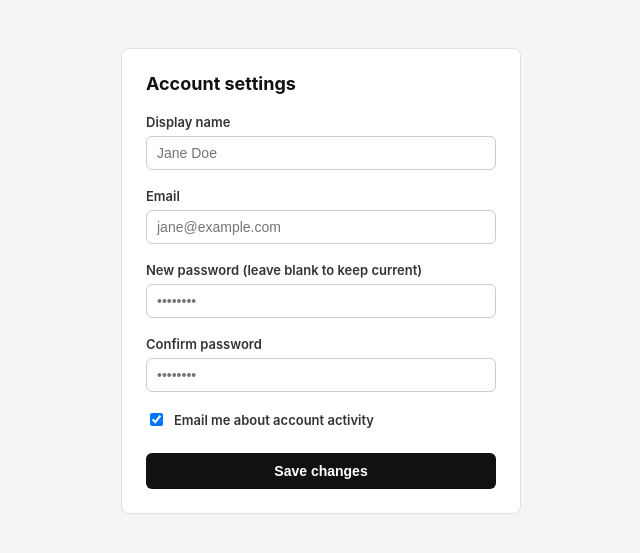
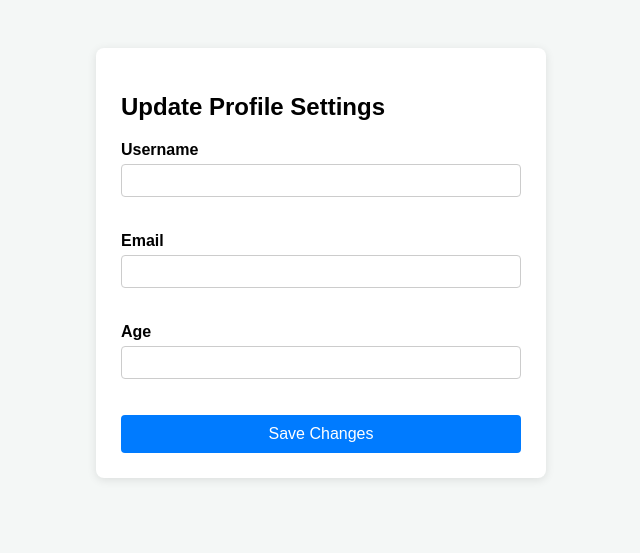
Before and after one commit to Brisk77/AI_Assit_Workflow, a Flask app: page / in a window 1280 px wide. Shown: the top 553 px of the page, without its empty margins (319-959 px from the left). Run offline with Flask 3, Linux system fonts and the light colour scheme.

Commit message:
feat: complete round 2 precise prompt form

```diff
--- a/app.py
+++ b/app.py
@@ -1,25 +1,51 @@
 from flask import Flask, render_template, request, jsonify
+import re
 
 app = Flask(__name__)
 
-def validate_settings(data):
-    errors = {}
-    display_name = data.get("displayName")
-    if not display_name:
-        errors["displayName"] = "Display name is required"
-    return errors
+# Basic email validation regex
+EMAIL_REGEX = r'^[a-zA-Z0-9_.+-]+@[a-zA-Z0-9-]+\.[a-zA-Z0-9-.]+$'
 
-@app.route("/")
-def home():
-    return render_template("index.html")
+@app.route('/')
+def index():
+    return render_template('index.html')
 
-@app.route("/settings", methods=["POST"])
+@app.route('/update-settings', methods=['POST'])
 def update_settings():
     data = request.get_json() or {}
-    errors = validate_settings(data)
+    errors = {}
+
+    username = data.get('username', '').strip()
+    email = data.get('email', '').strip()
+    age = data.get('age')
+
+    # Username Validation
+    if not username:
+        errors['username'] = 'Username is required.'
+    elif len(username) < 3 or len(username) > 20:
+        errors['username'] = 'Username must be between 3 and 20 characters.'
+
+    # Email Validation
+    if not email:
+        errors['email'] = 'Email address is required.'
+    elif not re.match(EMAIL_REGEX, email):
+        errors['email'] = 'Please enter a valid email address.'
+
+    # Age Boundary Checks
+    if age is None or str(age).strip() == '':
+        errors['age'] = 'Age is required.'
+    else:
+        try:
+            age_num = int(age)
+            if age_num < 18 or age_num > 120:
+                errors['age'] = 'Age must be between 18 and 120.'
+        except ValueError:
+            errors['age'] = 'Age must be a valid integer.'
+
     if errors:
-        return jsonify({"errors": errors}), 400
-    return jsonify({"status": "saved"}), 200
+        return jsonify({'errors': errors}), 400
 
-if __name__ == "__main__":
+    return jsonify({'status': 'saved', 'message': 'Profile settings updated successfully!'}), 200
+
+if __name__ == '__main__':
     app.run(debug=True, port=5000)
--- a/templates/index.html
+++ b/templates/index.html
@@ -2,196 +2,84 @@
 <html lang="en">
 <head>
     <meta charset="UTF-8">
-<title>Account settings</title>
+    <meta name="viewport" content="width=device-width, initial-scale=1.0">
+    <title>Profile Settings (Round 2)</title>
     <style>
-  * { box-sizing: border-box; }
-  body {
-    font-family: -apple-system, BlinkMacSystemFont, "Segoe UI", sans-serif;
-    background: #f5f5f5;
-    display: flex;
-    justify-content: center;
-    padding: 40px 16px;
-  }
-  form {
-    background: #fff;
-    max-width: 400px;
-    width: 100%;
-    padding: 24px;
-    border: 1px solid #e0e0e0;
-    border-radius: 8px;
-  }
-  h2 { margin: 0 0 20px; font-size: 18px; color: #111; }
-  .field { margin-bottom: 18px; }
-  label { display: block; font-size: 13px; font-weight: 600; color: #333; margin-bottom: 6px; }
-  input[type="text"], input[type="email"], input[type="password"] {
-    width: 100%;
-    padding: 8px 10px;
-    font-size: 14px;
-    border: 1px solid #ccc;
-    border-radius: 6px;
-    outline: none;
-  }
-  input:focus { border-color: #2563eb; }
-  input.invalid { border-color: #dc2626; }
-  .error {
-    display: none;
-    color: #dc2626;
-    font-size: 12px;
-    margin-top: 4px;
-  }
-  .error.show { display: block; }
-  .checkbox-row { display: flex; align-items: center; gap: 8px; margin-bottom: 24px; font-size: 13px; color: #333; }
-  button {
-    width: 100%;
-    padding: 10px;
-    background: #111;
-    color: #fff;
-    border: none;
-    border-radius: 6px;
-    font-size: 14px;
-    font-weight: 600;
-    cursor: pointer;
-  }
-  button:disabled { opacity: 0.6; cursor: not-allowed; }
-  button:hover:not(:disabled) { background: #333; }
-  .status { text-align: center; font-size: 13px; margin-top: 10px; color: #16a34a; display: none; }
-  .status.show { display: block; }
+        body { font-family: Arial, sans-serif; background: #f4f7f6; padding: 40px; }
+        .form-container { max-width: 400px; margin: auto; background: white; padding: 25px; border-radius: 8px; box-shadow: 0 2px 10px rgba(0,0,0,0.1); }
+        .form-group { margin-bottom: 15px; }
+        label { display: block; margin-bottom: 5px; font-weight: bold; }
+        input { width: 100%; padding: 8px; box-sizing: border-box; border: 1px solid #ccc; border-radius: 4px; }
+        .error-message { color: #d9534f; font-size: 0.85em; margin-top: 4px; min-height: 1.2em; }
+        .success-message { color: #5cb85c; font-weight: bold; margin-bottom: 15px; text-align: center; }
+        button { width: 100%; padding: 10px; background: #007bff; color: white; border: none; border-radius: 4px; font-size: 16px; cursor: pointer; }
+        button:hover { background: #0056b3; }
     </style>
 </head>
 <body>
 
-<form id="settings-form" novalidate>
-  <h2>Account settings</h2>
+<div class="form-container">
+    <h2>Update Profile Settings</h2>
+    <div id="statusMessage" class="success-message"></div>
 
-  <div class="field">
-    <label for="displayName">Display name</label>
-    <input type="text" id="displayName" name="displayName" placeholder="Jane Doe">
-    <div class="error" id="displayName-error"></div>
+    <form id="profileForm">
+        <div class="form-group">
+            <label for="username">Username</label>
+            <input type="text" id="username" name="username">
+            <div class="error-message" id="err-username"></div>
         </div>
 
-  <div class="field">
+        <div class="form-group">
             <label for="email">Email</label>
-    <input type="email" id="email" name="email" placeholder="jane@example.com">
-    <div class="error" id="email-error"></div>
+            <input type="email" id="email" name="email">
+            <div class="error-message" id="err-email"></div>
         </div>
 
-  <div class="field">
-    <label for="password">New password (leave blank to keep current)</label>
-    <input type="password" id="password" name="password" placeholder="••••••••">
-    <div class="error" id="password-error"></div>
+        <div class="form-group">
+            <label for="age">Age</label>
+            <input type="number" id="age" name="age">
+            <div class="error-message" id="err-age"></div>
         </div>
 
-  <div class="field">
-    <label for="confirmPassword">Confirm password</label>
-    <input type="password" id="confirmPassword" name="confirmPassword" placeholder="••••••••">
-    <div class="error" id="confirmPassword-error"></div>
+        <button type="submit">Save Changes</button>
+    </form>
 </div>
 
-  <div class="checkbox-row">
-    <input type="checkbox" id="notifications" name="notifications" checked>
-    <label for="notifications" style="margin:0;">Email me about account activity</label>
-  </div>
-
-  <button type="submit" id="submit-btn">Save changes</button>
-  <div class="status" id="status">Saved</div>
-</form>
-
 <script>
-// --- Validation rules: pure functions, mirror these server-side (Flask) ---
-const validators = {
-  displayName: (v) => {
-    v = v.trim();
-    if (!v) return "Display name is required";
-    if (v.length < 2) return "Must be at least 2 characters";
-    if (v.length > 50) return "Must be under 50 characters";
-    return null;
-  },
-  email: (v) => {
-    if (!v.trim()) return "Email is required";
-    if (!/^[^\s@]+@[^\s@]+\.[^\s@]+$/.test(v)) return "Enter a valid email";
-    return null;
-  },
-  password: (v) => {
-    if (!v) return null; // optional — only validate if changing it
-    if (v.length < 8) return "Must be at least 8 characters";
-    if (!/[A-Z]/.test(v)) return "Must include an uppercase letter";
-    if (!/[0-9]/.test(v)) return "Must include a number";
-    return null;
-  },
-  confirmPassword: (v, form) => {
-    if (!form.password.value) return null;
-    if (v !== form.password.value) return "Passwords do not match";
-    return null;
-  },
-};
-
-const form = document.getElementById("settings-form");
-const submitBtn = document.getElementById("submit-btn");
-const status = document.getElementById("status");
-const fields = ["displayName", "email", "password", "confirmPassword"];
-
-function showError(name, message) {
-  const input = form[name];
-  const errorEl = document.getElementById(`${name}-error`);
-  if (message) {
-    input.classList.add("invalid");
-    errorEl.textContent = message;
-    errorEl.classList.add("show");
-  } else {
-    input.classList.remove("invalid");
-    errorEl.classList.remove("show");
-  }
-}
-
-function validateField(name) {
-  const error = validators[name](form[name].value, form);
-  showError(name, error);
-  return error;
-}
-
-// validate on blur, and re-validate on input once a field has been touched
-fields.forEach((name) => {
-  const input = form[name];
-  input.addEventListener("blur", () => validateField(name));
-  input.addEventListener("input", () => {
-    if (input.classList.contains("invalid")) validateField(name);
-  });
-});
-
-form.addEventListener("submit", async (e) => {
+    document.getElementById('profileForm').addEventListener('submit', async function(e) {
         e.preventDefault();
 
-  const errors = fields.map(validateField).filter(Boolean);
-  if (errors.length > 0) return;
-
-  submitBtn.disabled = true;
-  submitBtn.textContent = "Saving...";
-  status.classList.remove("show");
+        // Clear previous error messages
+        document.querySelectorAll('.error-message').forEach(el => el.textContent = '');
+        document.getElementById('statusMessage').textContent = '';
 
         const payload = {
-    displayName: form.displayName.value.trim(),
-    email: form.email.value.trim(),
-    password: form.password.value,
-    notifications: form.notifications.checked,
+            username: document.getElementById('username').value,
+            email: document.getElementById('email').value,
+            age: document.getElementById('age').value
         };
 
         try {
-    // Replace with your real endpoint:
-    // const res = await fetch("/api/settings", {
-    //   method: "PUT",
-    //   headers: { "Content-Type": "application/json" },
-    //   body: JSON.stringify(payload),
-    // });
-    // if (!res.ok) throw new Error("Save failed");
-    await new Promise((r) => setTimeout(r, 800)); // mock latency
+            const response = await fetch('/update-settings', {
+                method: 'POST',
+                headers: { 'Content-Type': 'application/json' },
+                body: JSON.stringify(payload)
+            });
 
-    status.classList.add("show");
-    setTimeout(() => status.classList.remove("show"), 2000);
-  } catch (err) {
-    showError("email", "Could not save — try again");
-  } finally {
-    submitBtn.disabled = false;
-    submitBtn.textContent = "Save changes";
+            const result = await response.json();
+
+            if (!response.ok) {
+                if (result.errors) {
+                    for (const [field, message] of Object.entries(result.errors)) {
+                        const errDiv = document.getElementById(`err-${field}`);
+                        if (errDiv) errDiv.textContent = message;
+                    }
+                }
+            } else {
+                document.getElementById('statusMessage').textContent = result.message;
+            }
+        } catch (error) {
+            console.error('Error submitting form:', error);
         }
     });
 </script>
```
Lines whose indentation alone changed are shown as unchanged.
